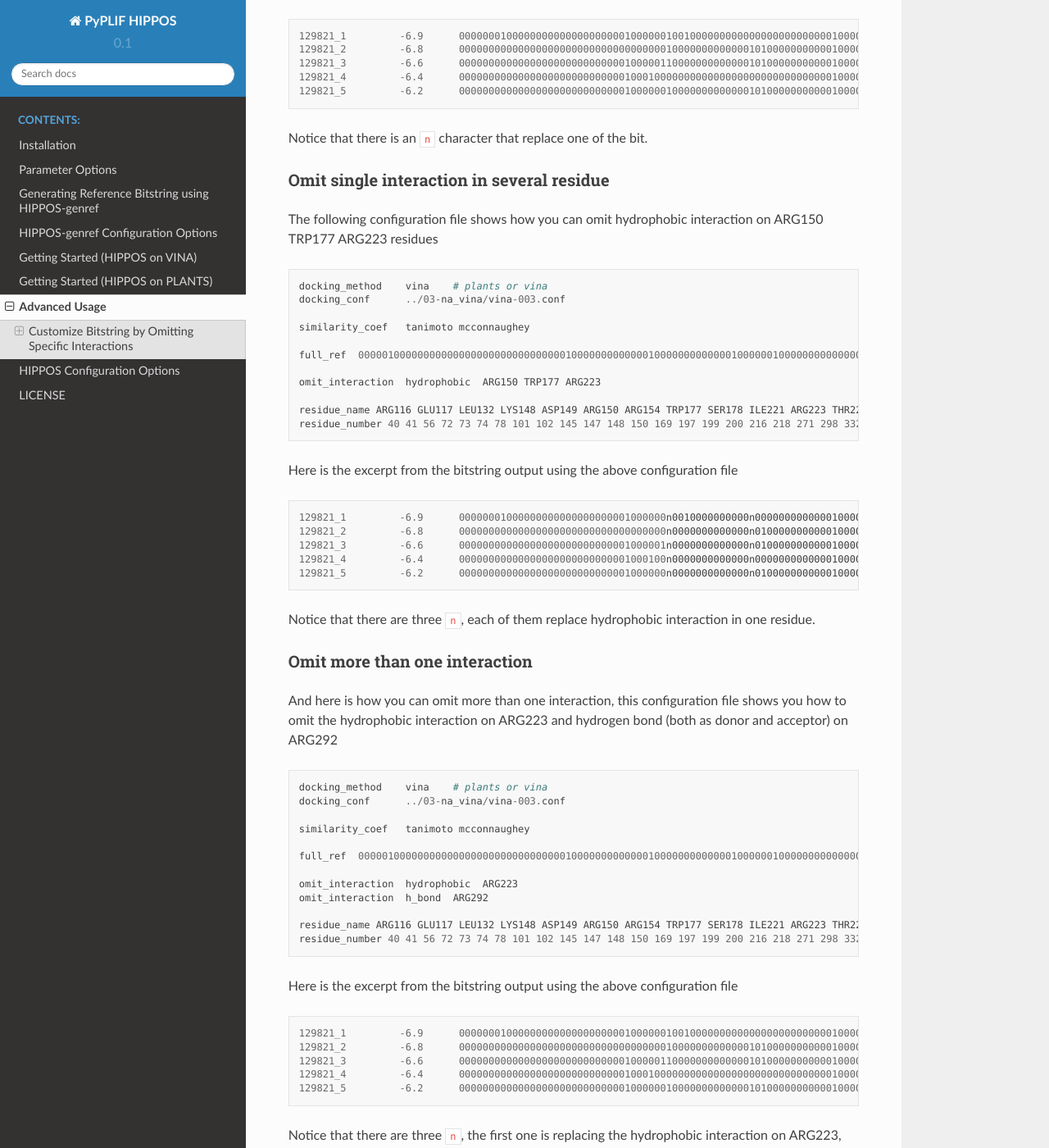
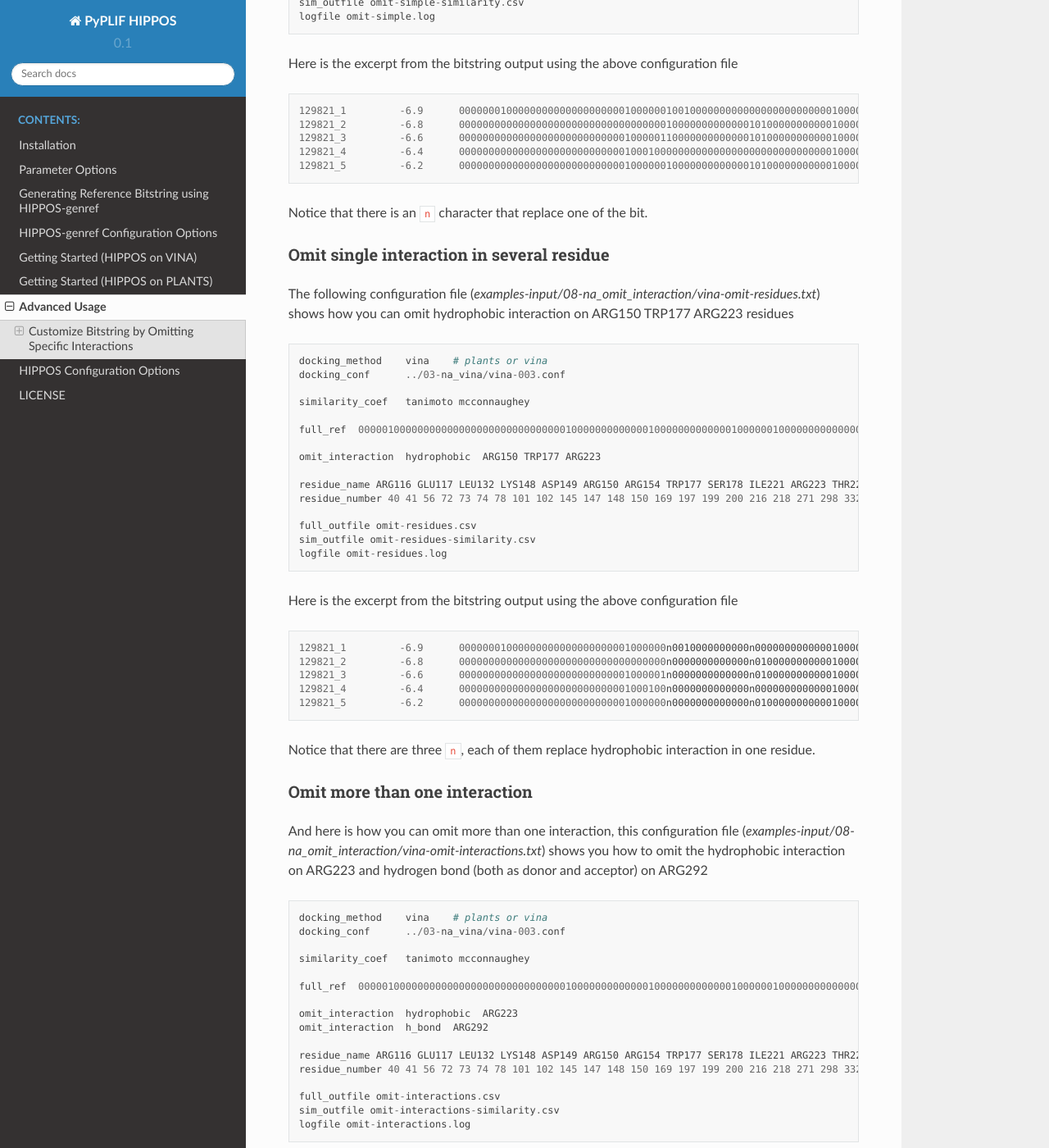
Before and after one commit to radifar/PyPLIF-HIPPOS, a Sphinx documentation site: the page built from docs/source/advanced-usage.rst, in a window 1280 px wide and 1400 px high, scrolled down 1309 px. Shown: the whole window at 82% size. Built offline with Sphinx 7.4.7 and the Read the Docs theme 2.0.0, drawn with Linux system fonts in a browser that asks for light colours; some of the changed text lies outside the part shown.

Commit message:
complete docs for omit_interaction

```diff
--- a/docs/source/advanced-usage.rst
+++ b/docs/source/advanced-usage.rst
@@ -38,7 +38,8 @@ As a quick start here is three different scenario on omitting interaction.
 Omit single interaction
 ^^^^^^^^^^^^^^^^^^^^^^^
 
-This configuration file shows how you can omit hydrophobic interaction on ARG223 residue ::
+This configuration file (`examples-input/08-na_omit_interaction/vina-omit-simple.txt`)
+shows how you can omit hydrophobic interaction on ARG223 residue ::
 
     docking_method    vina    # plants or vina
     docking_conf      ../03-na_vina/vina-003.conf
@@ -51,6 +52,10 @@ This configuration file shows how you can omit hydrophobic interaction on ARG223
 
     residue_name ARG116 GLU117 LEU132 LYS148 ASP149 ARG150 ARG154 TRP177 SER178 ILE221 ARG223 THR224 GLU226 ALA245 HIS273 GLU275 GLU276 ARG292 ASP294 GLY347 ARG374 TRP408 TYR409
     residue_number 40 41 56 72 73 74 78 101 102 145 147 148 150 169 197 199 200 216 218 271 298 332 333
+
+    full_outfile omit-simple.csv
+    sim_outfile omit-simple-similarity.csv
+    logfile omit-simple.log
 
 Here is the excerpt from the bitstring output using the above configuration file ::
 
@@ -65,8 +70,8 @@ Notice that there is an ``n`` character that replace one of the bit.
 Omit single interaction in several residue
 ^^^^^^^^^^^^^^^^^^^^^^^^^^^^^^^^^^^^^^^^^^
 
-The following configuration file shows how you can omit hydrophobic interaction on ARG150
-TRP177 ARG223 residues ::
+The following configuration file (`examples-input/08-na_omit_interaction/vina-omit-residues.txt`)
+shows how you can omit hydrophobic interaction on ARG150 TRP177 ARG223 residues ::
 
     docking_method    vina    # plants or vina
     docking_conf      ../03-na_vina/vina-003.conf
@@ -79,6 +84,10 @@ TRP177 ARG223 residues ::
 
     residue_name ARG116 GLU117 LEU132 LYS148 ASP149 ARG150 ARG154 TRP177 SER178 ILE221 ARG223 THR224 GLU226 ALA245 HIS273 GLU275 GLU276 ARG292 ASP294 GLY347 ARG374 TRP408 TYR409
     residue_number 40 41 56 72 73 74 78 101 102 145 147 148 150 169 197 199 200 216 218 271 298 332 333
+
+    full_outfile omit-residues.csv
+    sim_outfile omit-residues-similarity.csv
+    logfile omit-residues.log
 
 Here is the excerpt from the bitstring output using the above configuration file ::
 
@@ -93,7 +102,8 @@ Notice that there are three ``n``, each of them replace hydrophobic interaction
 Omit more than one interaction
 ^^^^^^^^^^^^^^^^^^^^^^^^^^^^^^
 
-And here is how you can omit more than one interaction, this configuration file shows you how
+And here is how you can omit more than one interaction, this configuration file
+(`examples-input/08-na_omit_interaction/vina-omit-interactions.txt`) shows you how
 to omit the hydrophobic interaction on ARG223 and hydrogen bond (both as donor and acceptor) on
 ARG292 ::
 
@@ -110,6 +120,10 @@ ARG292 ::
     residue_name ARG116 GLU117 LEU132 LYS148 ASP149 ARG150 ARG154 TRP177 SER178 ILE221 ARG223 THR224 GLU226 ALA245 HIS273 GLU275 GLU276 ARG292 ASP294 GLY347 ARG374 TRP408 TYR409
     residue_number 40 41 56 72 73 74 78 101 102 145 147 148 150 169 197 199 200 216 218 271 298 332 333
 
+    full_outfile omit-interactions.csv
+    sim_outfile omit-interactions-similarity.csv
+    logfile omit-interactions.log
+
 Here is the excerpt from the bitstring output using the above configuration file ::
 
     129821_1         -6.9      0000000100000000000000000000100000010010000000000000000000000001000000n000000000000010000001000000000000000000000000000000nn0000000010000000000100000000000001000
```
Also changed, not shown: docs/source/hippos-config.rst (+19 -0 lines).
